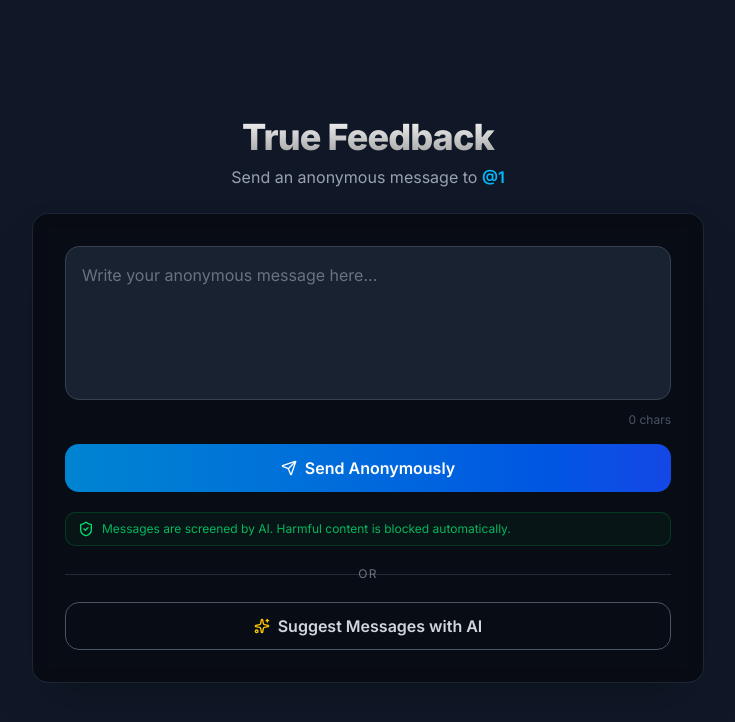
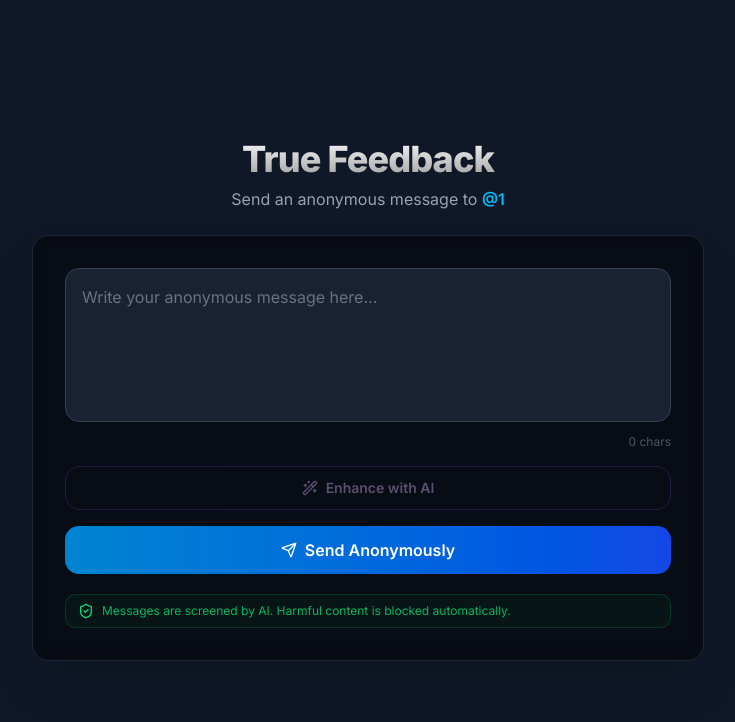
Before and after one commit to sharvil-lade/True-Feedback, a Next.js app: page /u/1 in a window 1280 px wide. Shown: the top 722 px of the page, without its empty margins (272-1007 px from the left). Built offline with nearby package versions, Linux system fonts and the light colour scheme.

Commit message:
fix: fixed AI based message enhancement and minor deployment issues

```diff
--- /dev/null
+++ b/src/app/api/enhance-message/route.ts
@@ -0,0 +1,41 @@
+import { GoogleGenerativeAI } from "@google/generative-ai";
+import { NextResponse } from "next/server";
+
+const genAI = new GoogleGenerativeAI(process.env.GEMINI_API_KEY!);
+
+export async function POST(request: Request) {
+  try {
+    const { content } = await request.json();
+
+    if (!content || content.trim().length === 0) {
+      return NextResponse.json(
+        { message: "Message content is required", success: false },
+        { status: 400 }
+      );
+    }
+
+    const model = genAI.getGenerativeModel({
+      model: "gemini-1.5-flash-latest",
+      generationConfig: {
+        temperature: 0,
+      },
+    });
+
+    const prompt = `You are a writing assistant. Enhance the following message to make it clearer, more articulate, and better expressed. Preserve the original meaning, intent, and tone exactly — do not add new ideas, change the subject, or alter the emotional direction. Return only the enhanced message with no explanation, no quotes, no prefix.
+
+Original message: ${content}
+
+Enhanced message:`;
+
+    const result = await model.generateContent(prompt);
+    const enhanced = result.response.text().trim();
+
+    return NextResponse.json({ enhanced, success: true }, { status: 200 });
+  } catch (error) {
+    console.error("Error enhancing message:", error);
+    return NextResponse.json(
+      { message: "Failed to enhance message", success: false },
+      { status: 500 }
+    );
+  }
+}
--- a/src/app/api/suggest-messages/route.ts
+++ b/src/app/api/suggest-messages/route.ts
@@ -2,8 +2,6 @@ import { GoogleGenerativeAI } from "@google/generative-ai";
 import { NextResponse } from "next/server";
 
 const genAI = new GoogleGenerativeAI(process.env.GEMINI_API_KEY!);
-
-export const runtime = "edge";
 
 export async function GET(req: Request) {
   try {
--- a/src/app/u/[username]/page.tsx
+++ b/src/app/u/[username]/page.tsx
@@ -5,7 +5,7 @@ import { useParams } from "next/navigation";
 import { useForm } from "react-hook-form";
 import axios from "axios";
 import { Toaster, toast } from "react-hot-toast";
-import { Loader2, Send, Sparkles, ShieldCheck } from "lucide-react";
+import { Loader2, Send, Wand2, ShieldCheck } from "lucide-react";
 
 const Page = () => {
   const { username } = useParams() as { username: string };
@@ -20,8 +20,7 @@ const Page = () => {
   });
 
   const [isSending, setIsSending] = useState(false);
-  const [isLoadingSuggestions, setIsLoadingSuggestions] = useState(false);
-  const [suggestedMessages, setSuggestedMessages] = useState<string[]>([]);
+  const [isEnhancing, setIsEnhancing] = useState(false);
 
   const messageValue = watch("message");
 
@@ -34,11 +33,10 @@ const Page = () => {
       });
       toast.success("Message sent anonymously!");
       setValue("message", "");
-      setSuggestedMessages([]);
     } catch (error) {
       if (axios.isAxiosError(error)) {
+        const isBlocked = error.response?.data?.blocked;
         const msg = error.response?.data?.message ?? "Failed to send message.";
-        const isBlocked = error.response?.data?.blocked;
         toast.error(isBlocked ? "Message blocked by AI moderation." : msg);
       } else {
         toast.error("Failed to send message.");
@@ -48,20 +46,25 @@ const Page = () => {
     }
   };
 
-  const fetchSuggestedMessages = async () => {
-    setIsLoadingSuggestions(true);
+  const handleEnhance = async () => {
+    const current = messageValue?.trim();
+    if (!current) {
+      toast.error("Write a message first, then enhance it.");
+      return;
+    }
+
+    setIsEnhancing(true);
     try {
-      const response = await axios.get("/api/suggest-messages");
-      const msgs = response.data
-        .split("||")
-        .map((msg: string) => msg.trim().replace(/^"|"$/g, ""))
-        .filter((msg: string) => msg.length > 0);
-      setSuggestedMessages(msgs);
-      if (msgs.length === 0) toast.error("No suggestions available.");
+      const response = await axios.post<{ enhanced: string; success: boolean }>(
+        "/api/enhance-message",
+        { content: current }
+      );
+      setValue("message", response.data.enhanced);
+      toast.success("Message enhanced!");
     } catch {
-      toast.error("Could not fetch suggestions.");
+      toast.error("Could not enhance message. Try again.");
     } finally {
-      setIsLoadingSuggestions(false);
+      setIsEnhancing(false);
     }
   };
 
@@ -77,7 +80,7 @@ const Page = () => {
         </div>
 
         <div className="w-full max-w-2xl mx-auto space-y-6">
-          {/* Header card */}
+          {/* Header */}
           <div className="text-center">
             <h1 className="text-3xl sm:text-4xl font-extrabold tracking-tight bg-clip-text text-transparent bg-gradient-to-b from-neutral-50 to-neutral-400">
               True Feedback
@@ -88,7 +91,7 @@ const Page = () => {
             </p>
           </div>
 
-          {/* Main form card */}
+          {/* Main card */}
           <div className="bg-black/50 border border-gray-700/50 rounded-2xl shadow-2xl p-6 sm:p-8 backdrop-blur-sm space-y-5">
             <form onSubmit={handleSubmit(onSubmit)} className="space-y-4">
               <div>
@@ -115,6 +118,27 @@ const Page = () => {
                 </div>
               </div>
 
+              {/* Enhance button */}
+              <button
+                type="button"
+                onClick={handleEnhance}
+                disabled={isEnhancing || !messageValue?.trim()}
+                className="w-full flex items-center justify-center gap-2 h-11 text-sm font-semibold bg-transparent border border-purple-500/50 text-purple-300 hover:bg-purple-500/10 hover:border-purple-400 disabled:opacity-40 disabled:cursor-not-allowed rounded-xl transition-all duration-200"
+              >
+                {isEnhancing ? (
+                  <>
+                    <Loader2 className="h-4 w-4 animate-spin" />
+                    Enhancing...
+                  </>
+                ) : (
+                  <>
+                    <Wand2 className="h-4 w-4" />
+                    Enhance with AI
+                  </>
+                )}
+              </button>
+
+              {/* Send button */}
               <button
                 type="submit"
                 disabled={isSending}
@@ -137,59 +161,7 @@ const Page = () => {
                 Messages are screened by AI. Harmful content is blocked automatically.
               </p>
             </div>
-
-            {/* Divider */}
-            <div className="relative">
-              <div className="absolute inset-0 flex items-center">
-                <div className="w-full border-t border-gray-700/60" />
-              </div>
-              <div className="relative flex justify-center text-xs">
-                <span className="bg-transparent px-3 text-gray-500 uppercase tracking-widest">
-                  or
-                </span>
-              </div>
-            </div>
-
-            {/* Suggest button */}
-            <button
-              type="button"
-              onClick={fetchSuggestedMessages}
-              disabled={isLoadingSuggestions}
-              className="w-full flex items-center justify-center gap-2 h-12 text-base font-semibold bg-transparent border border-gray-600 text-gray-300 hover:bg-white/5 hover:border-gray-500 disabled:opacity-40 rounded-xl transition-all duration-300"
-            >
-              {isLoadingSuggestions ? (
-                <Loader2 className="h-5 w-5 animate-spin" />
-              ) : (
-                <>
-                  <Sparkles className="h-4 w-4 text-yellow-400" /> Suggest Messages with AI
-                </>
-              )}
-            </button>
           </div>
-
-          {/* Suggestions */}
-          {suggestedMessages.length > 0 && (
-            <div className="bg-black/40 border border-gray-700/50 rounded-2xl p-5 backdrop-blur-sm space-y-3">
-              <p className="text-xs text-gray-500 uppercase tracking-widest text-center">
-                Click to use a suggestion
-              </p>
-              <div className="space-y-2 max-h-56 overflow-y-auto pr-1">
-                {suggestedMessages.map((msg, i) => (
-                  <button
-                    key={i}
-                    type="button"
-                    onClick={() => {
-                      setValue("message", msg);
-                      toast.success("Suggestion loaded!");
-                    }}
-                    className="w-full text-left bg-gray-800/60 hover:bg-gray-700/60 border border-gray-700/50 hover:border-gray-600 p-3.5 rounded-xl text-sm text-gray-300 leading-relaxed transition-all duration-200"
-                  >
-                    {msg}
-                  </button>
-                ))}
-              </div>
-            </div>
-          )}
         </div>
       </div>
     </>
```
